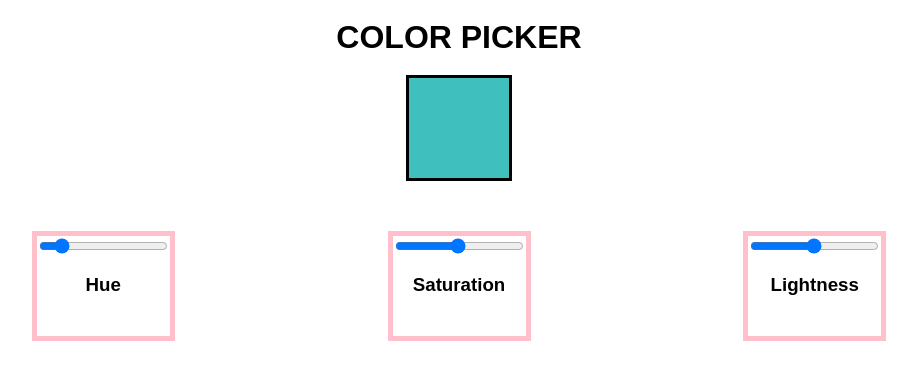
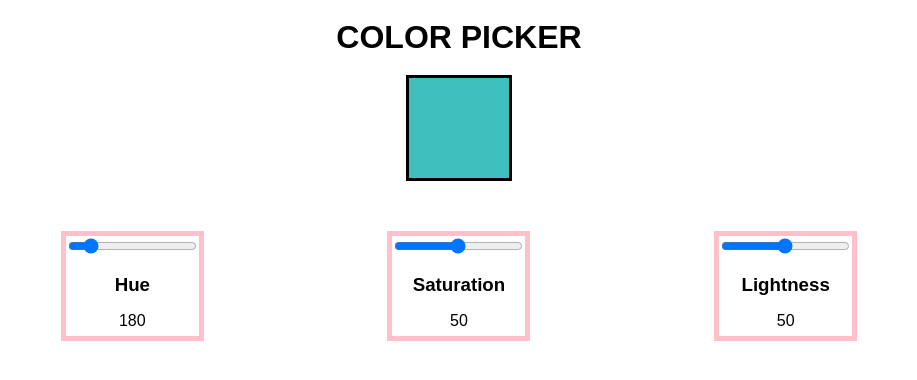
Before and after one commit to dawnribeiro/color-picker, a React (Create React App) app: page / in a window 1280 px wide. Shown: the top 380 px of the page, without its empty margins (181-1098 px from the left). Built offline with nearby package versions, Linux system fonts and the light colour scheme.

Commit message:
added color values

```diff
--- a/src/App.js
+++ b/src/App.js
@@ -1,81 +1,13 @@
 import React, { Component } from 'react'
 import Header from './components/Header'
-// import Sliders from './components/Sliders'
+import Sliders from './components/Sliders'
 
 class App extends Component {
-  state = {
-    hue: 180,
-    saturation: 50,
-    lightness: 50
-  }
-
-  hueChange = event => {
-    // get the current value of the hue slider
-    console.log(event.target.value)
-    // put the value into state
-    this.setState({ hue: event.target.value })
-    console.log(event.target.value)
-  }
-
-  saturationChange = event => {
-    console.log(event.target.value)
-    this.setState({ saturation: event.target.value })
-  }
-
-  lightnessChange = event => {
-    this.setState({ lightness: event.target.value })
-  }
-
   render() {
     return (
       <>
         <Header />
-
-        <section className="color-container">
-          <div
-            className="color"
-            style={{
-              backgroundColor: `hsl(${this.state.hue},${
-                this.state.saturation
-              }%,${this.state.lightness}%)`
-            }}
-          />
-        </section>
-        <section className="slider-container">
-          <div className="hue">
-            <input
-              onChange={this.hueChange}
-              type="range"
-              min="1"
-              max="360"
-              class="slider"
-              id="hue"
-            />
-            <h3>Hue</h3>
-          </div>
-          <div className="saturation">
-            <input
-              onChange={this.saturationChange}
-              type="range"
-              min="1"
-              max="100"
-              class="slider"
-              id="saturation"
-            />
-            <h3>Saturation</h3>
-          </div>
-          <div className="lightness">
-            <input
-              onChange={this.lightnessChange}
-              type="range"
-              min="1"
-              max="100"
-              class="slider"
-              id="lightness"
-            />
-            <h3>Lightness</h3>
-          </div>
-        </section>
+        <Sliders />
       </>
     )
   }
--- a/src/components/Sliders.js
+++ b/src/components/Sliders.js
@@ -1,17 +1,88 @@
 import React, { Component } from 'react'
 
 class Sliders extends Component {
+  state = {
+    hue: 180,
+    saturation: 50,
+    lightness: 50
+  }
+
+  // componentDidMount() {
+  //   style = {
+  //     backgroundColor: `hsl(${this.state.hue},${this.state.saturation}%,${
+  //       this.state.lightness
+  //     }%)`
+  //   }
+  // }
+
+  hueChange = event => {
+    // get the current value of the hue slider
+    console.log(event.target.value)
+    // put the value into state
+    this.setState({ hue: event.target.value })
+    console.log(event.target.value)
+  }
+
+  saturationChange = event => {
+    console.log(event.target.value)
+    this.setState({ saturation: event.target.value })
+  }
+
+  lightnessChange = event => {
+    this.setState({ lightness: event.target.value })
+  }
   render() {
     return (
+      <>
+        <section className="color-container">
+          <div
+            className="color"
+            style={{
+              backgroundColor: `hsl(${this.state.hue},${
+                this.state.saturation
+              }%,${this.state.lightness}%)`
+            }}
+          />
+        </section>
+        <section className="slider-container">
+          <div className="hue">
             <input
-        className="hue"
+              onChange={this.hueChange}
+              type="range"
+              min="1"
+              max="360"
+              class="slider"
+              id="hue"
+            />
+            <h3>Hue</h3>
+            <p>{this.state.hue}</p>
+          </div>
+          <div className="saturation">
+            <input
+              onChange={this.saturationChange}
               type="range"
               min="1"
               max="100"
-        value="50"
               class="slider"
-        id="myRange"
+              id="saturation"
             />
+            <h3>Saturation</h3>
+            <p>{this.state.saturation}</p>
+          </div>
+          <div className="lightness">
+            <input
+              onChange={this.lightnessChange}
+              type="range"
+              min="1"
+              max="100"
+              class="slider"
+              id="lightness"
+            />
+            <h3>Lightness</h3>
+            <p>{this.state.lightness}</p>
+          </div>
+        </section>
+      </>
     )
   }
 }
--- a/src/index.css
+++ b/src/index.css
@@ -43,7 +43,8 @@ body {
 
 .slider-container {
   display: flex;
-  justify-content: space-evenly;
+  justify-content: space-around;
+  margin: 0 150px 0 150px;
 }
 
 .header {
```
Lines whose indentation alone changed are shown as unchanged.
